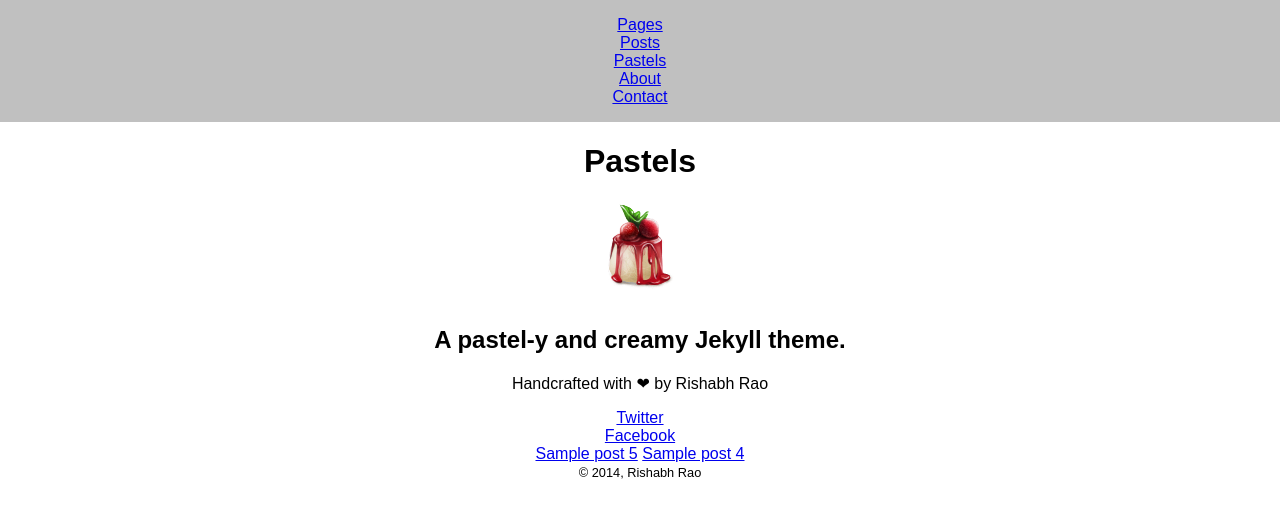
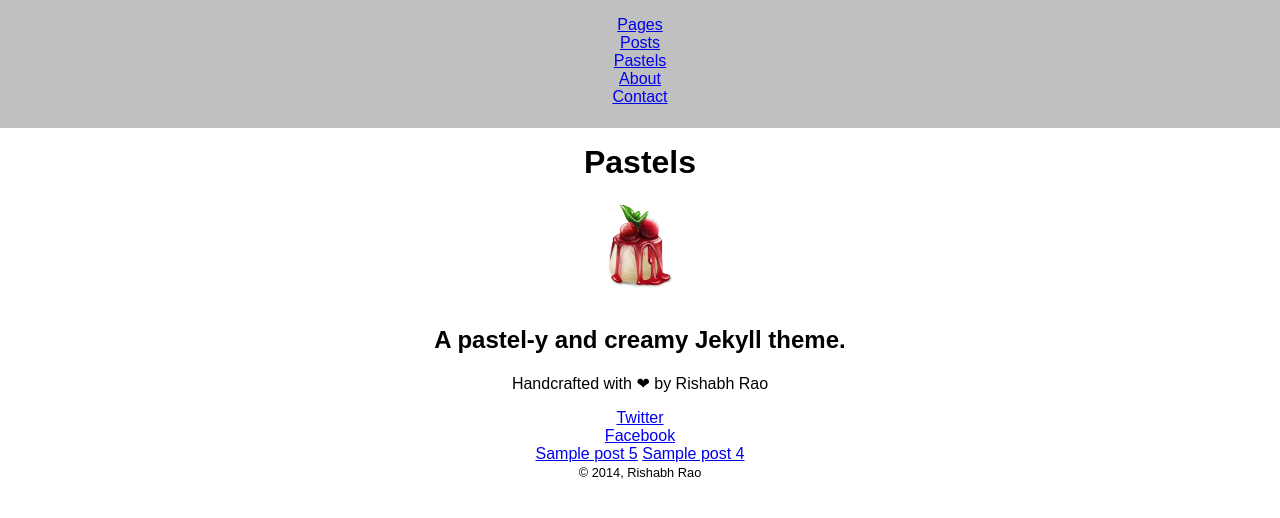
Before and after one commit to rishabh-ink/pastels, a Jekyll site: the page built from index.html, in a window 1280 px wide. Shown: the top 518 px of the page. Built offline with Jekyll 4.4.1, drawn with Linux system fonts in a browser that asks for light colours; Markdown is read by kramdown in place of the engine named in the settings.

Commit message:
Fixed header.

```diff
--- /dev/null
+++ b/css/components/_container.scss
@@ -0,0 +1,3 @@
+.container {
+  margin-top: $header-height + 1rem;
+}
--- a/css/components/_header.scss
+++ b/css/components/_header.scss
@@ -2,6 +2,7 @@
   background-color: silver;
   padding: 1rem;
   position: fixed;
+  height: $header-height;
   width: 100%;
   top: 0;
 }
--- a/css/main.css
+++ b/css/main.css
@@ -427,21 +427,43 @@
 }
 
 /**
+ * Settings
+ */
+/**
  * Components
  */
-/* line 1, components/_body.scss */
+/* Apply a natural box layout model to all elements. */
+/* line 4, components/_body.scss */
+*,
+*:before,
+*:after {
+  -moz-box-sizing: border-box;
+  -webkit-box-sizing: border-box;
+  box-sizing: border-box;
+}
+
+/* line 10, components/_body.scss */
 body {
   font-family: sans-serif;
   text-align: center;
+}
+
+/* line 1, components/_container.scss */
+.container {
+  margin-top: 9rem;
 }
 
 /* line 1, components/_header.scss */
 .header {
   background-color: silver;
   padding: 1rem;
+  position: fixed;
+  height: 8rem;
+  width: 100%;
+  top: 0;
 }
 
-/* line 6, components/_header.scss */
+/* line 10, components/_header.scss */
 .menu {
   list-style: none;
 }
--- /dev/null
+++ b/css/settings/_settings.scss
@@ -0,0 +1 @@
+$header-height: 8rem;
```
Also changed, not shown: css/main.scss (+9 -0 lines).
